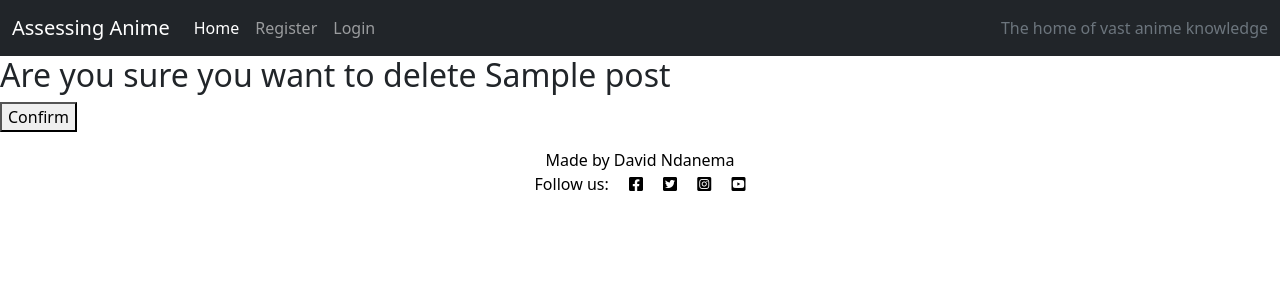
After one commit to Ndanema98/Assessing_Anime, a Django app: page /delete/1/ in a window 1280 px wide. The commit adds this page. Shown: the top 300 px of the page. Run offline with Django 3.2, Linux system fonts and the light colour scheme; tables that the repository leaves empty hold one stand-in row (values such as "Sample post").

Commit message:
Feat: Add edit and delete post functionality

```diff
--- a/posts/urls.py
+++ b/posts/urls.py
@@ -7,4 +7,6 @@ urlpatterns = [
     path('post/', views.post, name='post'),
     path('<int:post_id>', views.review, name='review'),
     path('add/', views.create_post, name='create_post'),
+    path('update/<int:post_id>', views.update_post, name='update_post'),
+    path('delete/<int:post_id>/', views.delete_post, name='delete_post'),
 ]
--- a/posts/views.py
+++ b/posts/views.py
@@ -1,4 +1,4 @@
-from django.shortcuts import render, get_object_or_404
+from django.shortcuts import render, get_object_or_404, redirect
 from django.views import generic, View
 from .models import Post, Review
 from .forms import PostForm
@@ -50,3 +50,22 @@ def create_post(request):
         return redirect('posts:PostList')
 
     return render(request, 'post_form.html', {'form': form})
+
+
+def update_post(request, post_id):
+    post = Post.objects.get(pk=post_id)
+    form = PostForm(request.POST or None, instance=post)
+
+    if form.is_valid():
+        form.save()
+        return redirect('posts:PostList')
+
+    return render(request, 'post_form.html', {'form': form, 'post': post})
+
+
+def delete_post(request, post_id):
+    post = get_object_or_404(Post, id=post_id)
+    if request.method == 'POST':
+        post.delete()
+        return redirect('posts:PostList')
+    return render(request, 'post_delete.html', {'post': post})
--- a/templates/index.html
+++ b/templates/index.html
@@ -20,9 +20,9 @@
               <h2 class="card-title">{{ post.title }}
                 {% if user.is_authenticated %}
                 <strong>
-                  <form class="d-inline" action="{#}" method="POST">
+                  <form class="d-inline" action="{% url 'posts:delete_post' post_id=post.id %}" method="POST">
                     {% csrf_token %}
-                    <a href="{#}" class="btn btn-outline-secondary">Edit Post</a>
+                    <a href="{% url 'posts:update_post' post_id=post.id %}" class="btn btn-outline-secondary">Edit Post</a>
                     <button type="submit" class="btn btn-outline-danger">Delete Post</button>
                   </form>
                 </strong>
--- /dev/null
+++ b/templates/post_delete.html
@@ -0,0 +1,8 @@
+{% extends 'base.html' %}
+{% block content %}
+<form method="Post">
+    {% csrf_token %}
+    <h2>Are you sure you want to delete {{ post.title }}</h2>
+    <button type="submit">Confirm</button>
+</form>
+{% endblock %}
```
